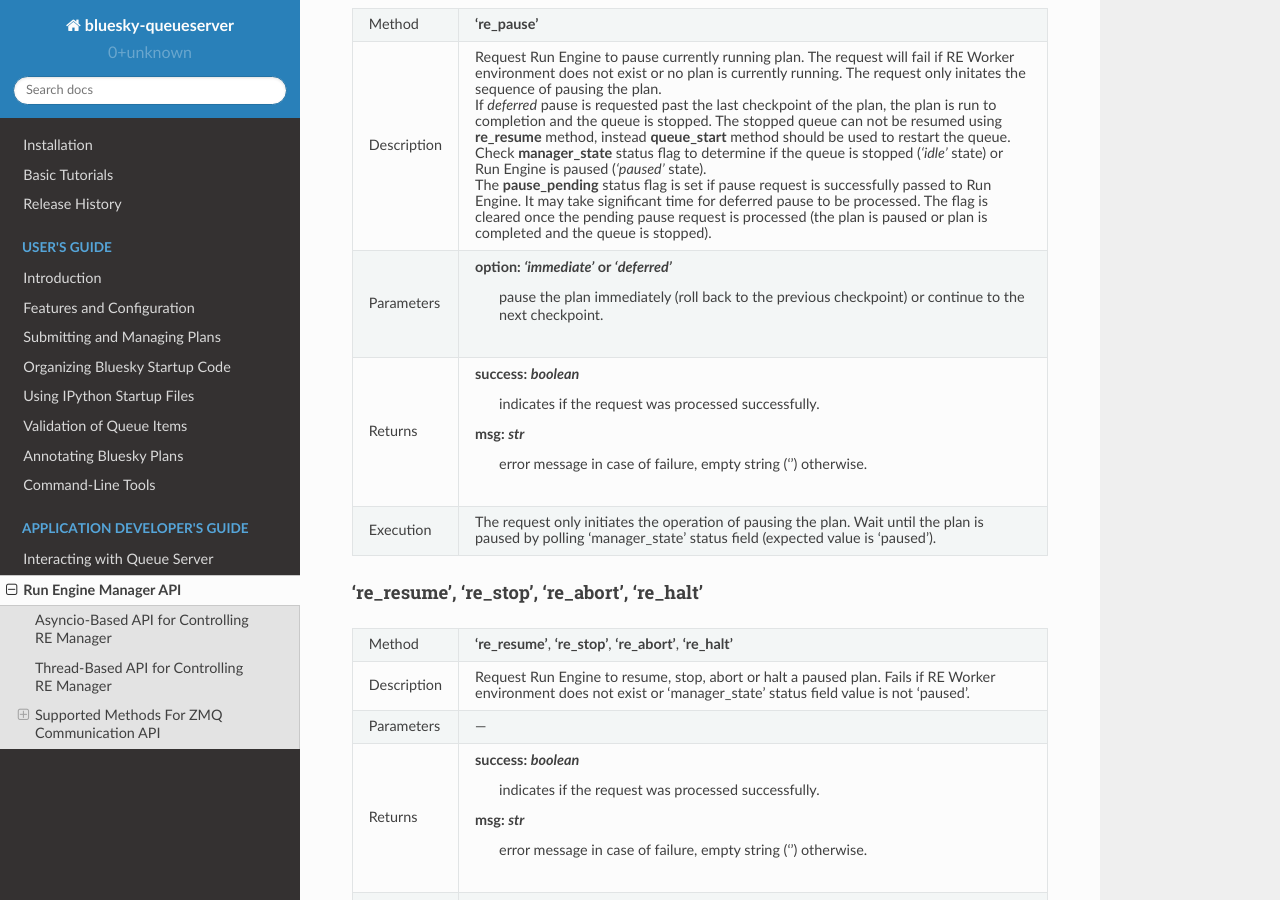
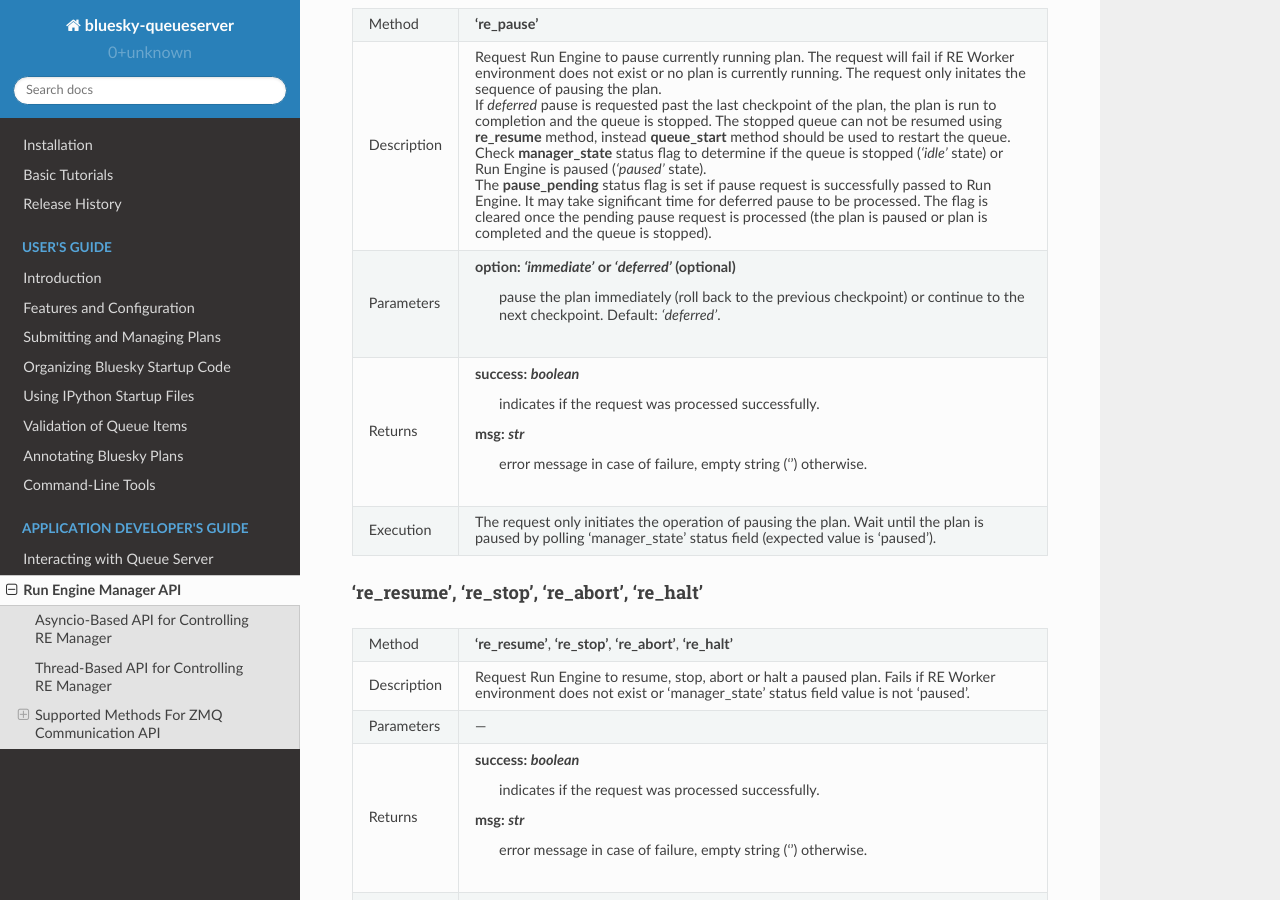
Before and after one commit to bluesky/bluesky-queueserver, a Sphinx documentation site: the page built from docs/source/re_manager_api.rst, in a window 1280 px wide and 900 px high, scrolled down 22480 px. Built offline with Sphinx 7.4.7 and the Read the Docs theme 2.0.0, drawn with Linux system fonts in a browser that asks for light colours.

```diff
--- a/docs/source/re_manager_api.rst
+++ b/docs/source/re_manager_api.rst
@@ -1310,9 +1310,9 @@ Description   Request Run Engine to pause currently running plan. The request wi
               is cleared once the pending pause request is processed (the plan is paused or plan
               is completed and the queue is stopped).
 ------------  -----------------------------------------------------------------------------------------
-Parameters    **option**: *'immediate'* or *'deferred'*
+Parameters    **option**: *'immediate'* or *'deferred'* (optional)
                   pause the plan immediately (roll back to the previous checkpoint) or continue
-                  to the next checkpoint.
+                  to the next checkpoint. Default: *'deferred'*.
 ------------  -----------------------------------------------------------------------------------------
 Returns       **success**: *boolean*
                   indicates if the request was processed successfully.
```
Also changed, not shown: 1 other file.
